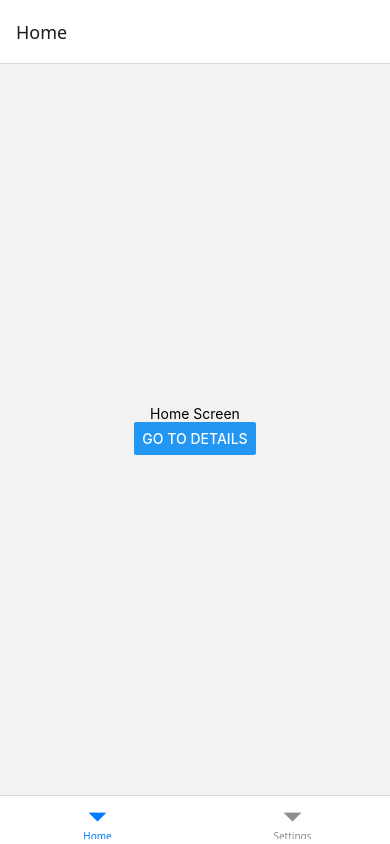
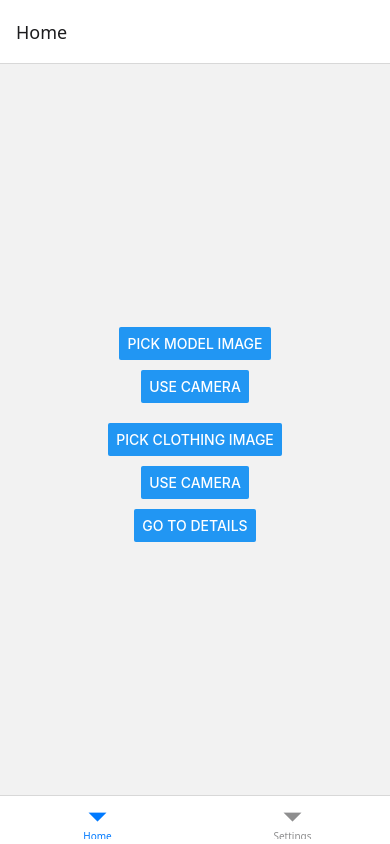
Before and after one commit to ivnad95/codex-fashion-app, a React Native app in the folder fashion-try-on/: screen /Home in a window 390 px wide. Built offline with nearby package versions, Linux system fonts and the light colour scheme.

Commit message:
feat: add image pickers with expo-image-picker

```diff
--- a/fashion-try-on/App.tsx
+++ b/fashion-try-on/App.tsx
@@ -6,6 +6,7 @@ import HomeScreen from './src/screens/HomeScreen';
 import SettingsScreen from './src/screens/SettingsScreen';
 import DetailsScreen from './src/screens/DetailsScreen';
 import { RootStackParamList, RootTabParamList } from './src/navigation/types';
+import { ImageProvider } from './src/context/ImageContext';
 
 const Stack = createNativeStackNavigator<RootStackParamList>();
 const Tab = createBottomTabNavigator<RootTabParamList>();
@@ -21,11 +22,13 @@ function Tabs() {
 
 export default function App() {
   return (
+    <ImageProvider>
       <NavigationContainer>
         <Stack.Navigator>
           <Stack.Screen name="Tabs" component={Tabs} options={{ headerShown: false }} />
           <Stack.Screen name="Details" component={DetailsScreen} />
         </Stack.Navigator>
       </NavigationContainer>
+    </ImageProvider>
   );
 }
--- a/fashion-try-on/package.json
+++ b/fashion-try-on/package.json
@@ -18,6 +18,7 @@
     "expo": "~53.0.22",
     "expo-blur": "~14.1.5",
     "expo-image-manipulator": "~13.1.7",
+    "expo-image-picker": "~15.0.7",
     "expo-status-bar": "~2.2.3",
     "react": "19.0.0",
     "react-native": "0.79.6",
--- /dev/null
+++ b/fashion-try-on/src/components/ClothingImagePicker.tsx
@@ -0,0 +1,53 @@
+import { Button, Image, View, StyleSheet } from 'react-native';
+import * as ImagePicker from 'expo-image-picker';
+import { useImageContext } from '../context/ImageContext';
+
+export default function ClothingImagePicker() {
+  const { clothingImage, setClothingImage } = useImageContext();
+
+  const pickImage = async (fromCamera: boolean) => {
+    const permission = fromCamera
+      ? await ImagePicker.requestCameraPermissionsAsync()
+      : await ImagePicker.requestMediaLibraryPermissionsAsync();
+
+    if (!permission.granted) {
+      alert('Permission required');
+      return;
+    }
+
+    const result = fromCamera
+      ? await ImagePicker.launchCameraAsync({ mediaTypes: ImagePicker.MediaTypeOptions.Images, quality: 0.5 })
+      : await ImagePicker.launchImageLibraryAsync({ mediaTypes: ImagePicker.MediaTypeOptions.Images, quality: 0.5 });
+
+    if (!result.canceled && result.assets && result.assets.length > 0) {
+      setClothingImage(result.assets[0].uri);
+    }
+  };
+
+  return (
+    <View style={styles.container}>
+      {clothingImage && <Image source={{ uri: clothingImage }} style={styles.image} />}
+      <Button
+        title={clothingImage ? 'Change Clothing Image' : 'Pick Clothing Image'}
+        onPress={() => pickImage(false)}
+      />
+      <View style={styles.spacer} />
+      <Button title="Use Camera" onPress={() => pickImage(true)} />
+    </View>
+  );
+}
+
+const styles = StyleSheet.create({
+  container: {
+    alignItems: 'center',
+    marginVertical: 10,
+  },
+  image: {
+    width: 100,
+    height: 100,
+    marginBottom: 10,
+  },
+  spacer: {
+    height: 10,
+  },
+});
--- /dev/null
+++ b/fashion-try-on/src/components/ModelImagePicker.tsx
@@ -0,0 +1,50 @@
+import { Button, Image, View, StyleSheet } from 'react-native';
+import * as ImagePicker from 'expo-image-picker';
+import { useImageContext } from '../context/ImageContext';
+
+export default function ModelImagePicker() {
+  const { modelImage, setModelImage } = useImageContext();
+
+  const pickImage = async (fromCamera: boolean) => {
+    const permission = fromCamera
+      ? await ImagePicker.requestCameraPermissionsAsync()
+      : await ImagePicker.requestMediaLibraryPermissionsAsync();
+
+    if (!permission.granted) {
+      alert('Permission required');
+      return;
+    }
+
+    const result = fromCamera
+      ? await ImagePicker.launchCameraAsync({ mediaTypes: ImagePicker.MediaTypeOptions.Images, quality: 0.5 })
+      : await ImagePicker.launchImageLibraryAsync({ mediaTypes: ImagePicker.MediaTypeOptions.Images, quality: 0.5 });
+
+    if (!result.canceled && result.assets && result.assets.length > 0) {
+      setModelImage(result.assets[0].uri);
+    }
+  };
+
+  return (
+    <View style={styles.container}>
+      {modelImage && <Image source={{ uri: modelImage }} style={styles.image} />}
+      <Button title={modelImage ? 'Change Model Image' : 'Pick Model Image'} onPress={() => pickImage(false)} />
+      <View style={styles.spacer} />
+      <Button title="Use Camera" onPress={() => pickImage(true)} />
+    </View>
+  );
+}
+
+const styles = StyleSheet.create({
+  container: {
+    alignItems: 'center',
+    marginVertical: 10,
+  },
+  image: {
+    width: 100,
+    height: 100,
+    marginBottom: 10,
+  },
+  spacer: {
+    height: 10,
+  },
+});
--- /dev/null
+++ b/fashion-try-on/src/context/ImageContext.tsx
@@ -0,0 +1,29 @@
+import React, { createContext, useContext, useState, ReactNode } from 'react';
+
+export type ImageContextType = {
+  modelImage: string | null;
+  clothingImage: string | null;
+  setModelImage: (uri: string | null) => void;
+  setClothingImage: (uri: string | null) => void;
+};
+
+const ImageContext = createContext<ImageContextType | undefined>(undefined);
+
+export function ImageProvider({ children }: { children: ReactNode }) {
+  const [modelImage, setModelImage] = useState<string | null>(null);
+  const [clothingImage, setClothingImage] = useState<string | null>(null);
+
+  return (
+    <ImageContext.Provider value={{ modelImage, setModelImage, clothingImage, setClothingImage }}>
+      {children}
+    </ImageContext.Provider>
+  );
+}
+
+export function useImageContext() {
+  const context = useContext(ImageContext);
+  if (!context) {
+    throw new Error('useImageContext must be used within an ImageProvider');
+  }
+  return context;
+}
--- a/fashion-try-on/src/screens/HomeScreen.tsx
+++ b/fashion-try-on/src/screens/HomeScreen.tsx
@@ -1,10 +1,13 @@
-import { View, Text, Button, StyleSheet } from 'react-native';
+import { View, Button, StyleSheet } from 'react-native';
 import { RootTabScreenProps } from '../navigation/types';
+import ModelImagePicker from '../components/ModelImagePicker';
+import ClothingImagePicker from '../components/ClothingImagePicker';
 
 export default function HomeScreen({ navigation }: RootTabScreenProps<'Home'>) {
   return (
     <View style={styles.container}>
-      <Text>Home Screen</Text>
+      <ModelImagePicker />
+      <ClothingImagePicker />
       <Button title="Go to Details" onPress={() => navigation.navigate('Details')} />
     </View>
   );
@@ -15,5 +18,6 @@ const styles = StyleSheet.create({
     flex: 1,
     alignItems: 'center',
     justifyContent: 'center',
+    padding: 16,
   },
 });
```
Also changed, not shown: 1 other file (tests, documents, lock files or other folders). Lines whose indentation alone changed are shown as unchanged.
